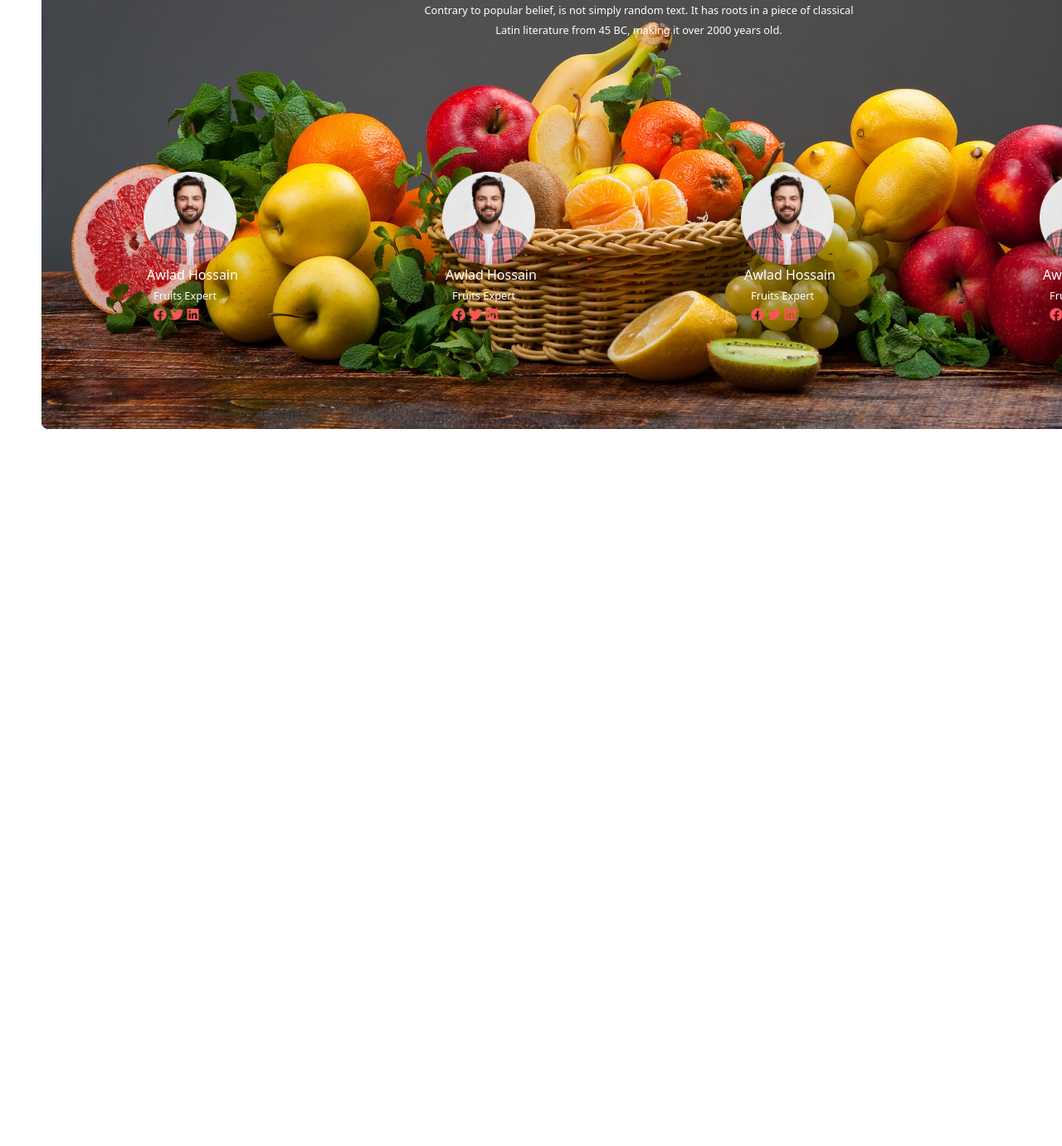
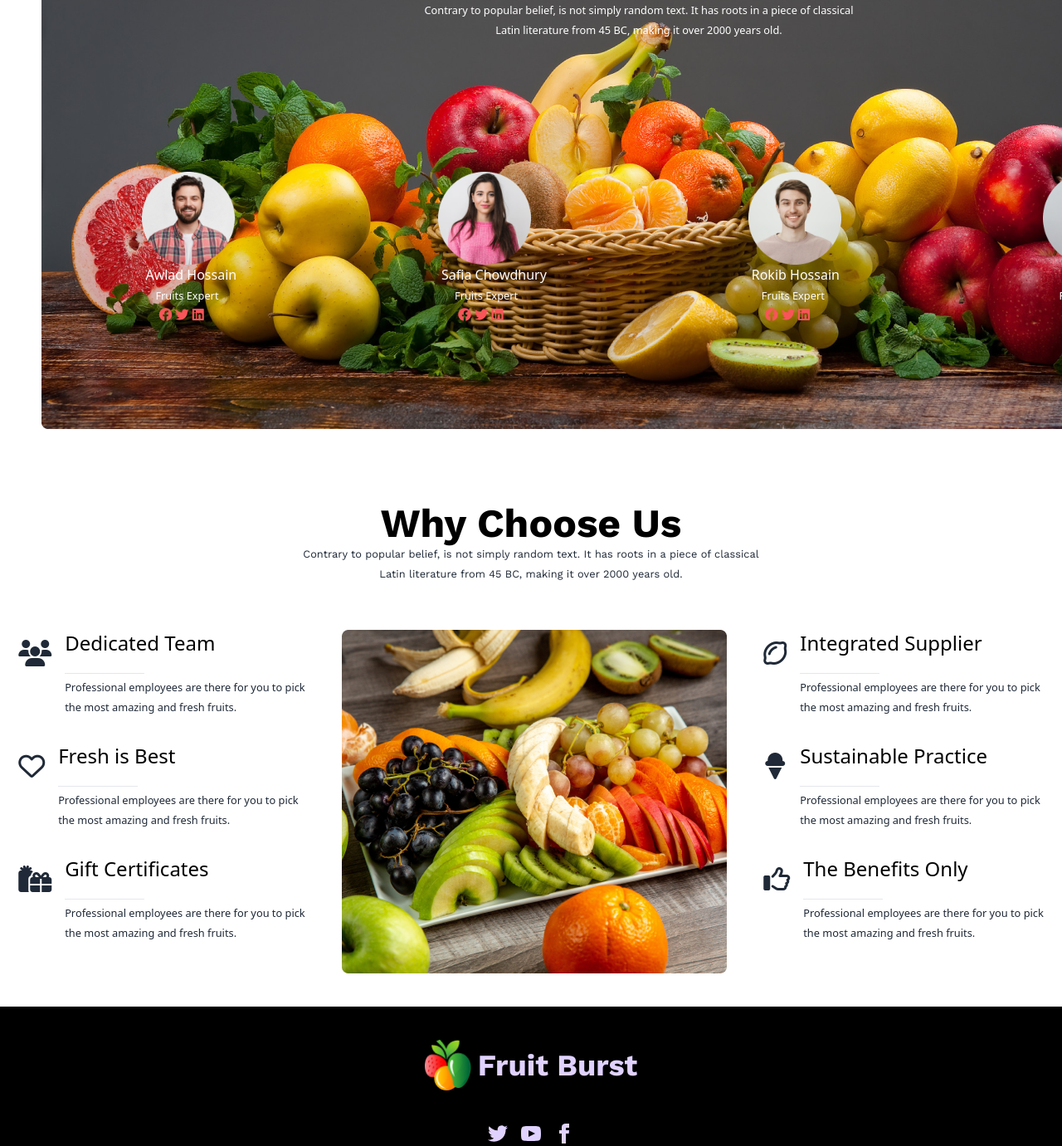
Before and after one commit to Rifat2003/assihnment-3, a plain HTML site: page index.html in a window 1280 px wide. Shown: the part 1737-3118 px from the top of the page at 83% size. Before the commit the page ends 2344 px from the top, so only its background shows below. Drawn offline with nearby package versions, Linux system fonts and the light colour scheme.

Commit message:
added main and parts of footer

```diff
--- a/index.html
+++ b/index.html
@@ -12,6 +12,7 @@
 <link rel="preconnect" href="https://fonts.gstatic.com" crossorigin>
 <link href="https://fonts.googleapis.com/css2?family=Lato:wght@300;400;700;900&family=Work+Sans:wght@400;500;600;700;800&display=swap" rel="stylesheet">
 <link rel="stylesheet" href="https://cdnjs.cloudflare.com/ajax/libs/font-awesome/6.4.0/css/all.min.css" integrity="sha512-iecdLmaskl7CVkqkXNQ/ZH/XLlvWZOJyj7Yy7tcenmpD1ypASozpmT/E0iPtmFIB46ZmdtAc9eNBvH0H/ZpiBw==" crossorigin="anonymous" referrerpolicy="no-referrer" />
+<link rel="shortcut icon" href="images/logo.png" type="image/x-icon">
 <style>
     .font-lato {
         font-family: 'Lato', sans-serif;
@@ -35,6 +36,7 @@ align-items: center;
 gap: 10px;
 border-radius: 8px;
 background: #F85559;
+
     }
     .team-section {
       background-image: url(images/banner1.png);
@@ -424,38 +426,38 @@ background: #F85559;
            <div class="flex justify-around mt-40"><div class="justify-center">
               <div class="w-28"><img  src="images/member1.png" alt=""></div>
               <div class="ml-1"><h3 class="text-white">Awlad Hossain</h3>
-              <p class="ml-2 text-white"><small>Fruits Expert</small></p>
-              <div class="ml-2"><i class=" text-[#F85559] fa-brands fa-facebook"></i>
+              <p class="ml-3 text-white"><small>Fruits Expert</small></p>
+              <div class="ml-4"><i class=" text-[#F85559] fa-brands fa-facebook"></i>
               <i class="  text-[#F85559] fa-brands fa-twitter"></i>
               <i class=" text-[#F85559] fa-brands fa-linkedin"></i>
             </div>
             </div>
             </div>
             <div class="justify-center">
-              <div class="w-28"><img  src="images/member1.png" alt=""></div>
-              <div class="ml-1"><h3 class="text-white">Awlad Hossain</h3>
-              <p class="ml-2 text-white"><small>Fruits Expert</small></p>
-              <div class="ml-2"><i class=" text-[#F85559] fa-brands fa-facebook"></i>
+              <div class="w-28"><img  src="images/member2.png" alt=""></div>
+              <div class="ml-1"><h3 class="text-white">Safia Chowdhury</h3>
+              <p class="ml-4 text-white"><small>Fruits Expert</small></p>
+              <div class="ml-5"><i class=" text-[#F85559] fa-brands fa-facebook"></i>
               <i class="  text-[#F85559] fa-brands fa-twitter"></i>
               <i class=" text-[#F85559] fa-brands fa-linkedin"></i>
             </div>
             </div>
             </div>
             <div class="justify-center">
-              <div class="w-28"><img  src="images/member1.png" alt=""></div>
-              <div class="ml-1"><h3 class="text-white">Awlad Hossain</h3>
-              <p class="ml-2 text-white"><small>Fruits Expert</small></p>
-              <div class="ml-2"><i class=" text-[#F85559] fa-brands fa-facebook"></i>
+              <div class="w-28"><img  src="images/member3.png" alt=""></div>
+              <div class="ml-1"><h3 class="text-white">Rokib Hossain</h3>
+              <p class="ml-3 text-white"><small>Fruits Expert</small></p>
+              <div class="ml-4"><i class=" text-[#F85559] fa-brands fa-facebook"></i>
               <i class="  text-[#F85559] fa-brands fa-twitter"></i>
               <i class=" text-[#F85559] fa-brands fa-linkedin"></i>
             </div>
             </div>
             </div>
             <div class="justify-center">
-              <div class="w-28"><img  src="images/member1.png" alt=""></div>
-              <div class="ml-1"><h3 class="text-white">Awlad Hossain</h3>
-              <p class="ml-2 text-white"><small>Fruits Expert</small></p>
-              <div class="ml-2"><i class=" text-[#F85559] fa-brands fa-facebook"></i>
+              <div class="w-28"><img  src="images/member4.png" alt=""></div>
+              <div class=""><h3 class="ml-8 text-white">Chaity</h3>
+              <p class="ml-5 text-white"><small>Fruits Expert</small></p>
+              <div class="ml-6"><i class=" text-[#F85559] fa-brands fa-facebook"></i>
               <i class="  text-[#F85559] fa-brands fa-twitter"></i>
               <i class=" text-[#F85559] fa-brands fa-linkedin"></i>
             </div>
@@ -464,12 +466,102 @@ background: #F85559;
           </div>
 
       </section>
+      <div class="text-center">
+          <h3 class="font-lato text-5xl font-bold text-black ">Why Choose Us</h3>
+          <p class="font-lato "><small>Contrary to popular belief, is not simply random text. It has roots in a piece of classical <br> Latin literature from 45 BC, making it over 2000 years old.</small></p>
+        </div>
+        <section class="flex justify-around mt-14 mb-10">
+         <div> <div class="flex items-center mb-8 ">
+            <div  class="mr-4 mb-12">
+              <i class="fa-solid fa-users fa-2xl"></i>
+            </div>
+            <div>
+              <h3 class="text-2xl text-black">Dedicated Team</h3>
+              <hr class="text-black h-1 w-24 mt-5">
+              <p><small>Professional employees are there for you to pick <br> the most amazing and fresh fruits.</small></p>
+            </div>
+             </div>
+             <!-- 2nd line -->
+             <div class="flex items-center mb-8 " >
+              <div class="mr-4 mb-12">
+                <i class="fa-regular fa-heart fa-2xl"></i>
+              </div>
+              <div>
+                <h3 class="text-2xl text-black">Fresh is Best</h3>
+                <hr class="text-black h-1 w-24 mt-5">
+                <p><small>Professional employees are there for you to pick <br> the most amazing and fresh fruits.</small></p>
+              </div>
+               <!-- 3rd line -->
+             </div>
+             <div  class="flex items-center mb-8 ">
+              <div class="mr-4 mb-12">
+                <i class="fa-solid fa-gifts fa-2xl"></i>
+              </div>
+              <div>
+                <h3 class="text-2xl text-black">Gift Certificates</h3>
+                <hr class="text-black h-1 w-24 mt-5">
+                <p><small>Professional employees are there for you to pick <br> the most amazing and fresh fruits.</small></p>
+              </div>
+             </div>
+            </div>
+            <!-- image -->
+            <div>
+              <img src="images/whychoose1.png" alt="">
+            </div>
+            <!-- Right lines -->
+            <div>
+              <div class="flex items-center mb-8 ">
+                <div  class="mr-4 mb-12">
+                  <i class="fa-regular fa-lemon fa-2xl"></i>
+                </div>
+                <div>
+                  <h3 class="text-2xl text-black">Integrated Supplier</h3>
+                  <hr class="text-black h-1 w-24 mt-5">
+                  <p><small>Professional employees are there for you to pick <br> the most amazing and fresh fruits.</small></p>
+                </div>
+                 </div>
+                 <!-- 2nd line -->
+                 <div class="flex items-center mb-8 ">
+                  <div  class="mr-4 mb-12">
+                    <i class="fa-solid fa-ice-cream fa-2xl"></i>
+                  </div>
+                  <div>
+                    <h3 class="text-2xl text-black">Sustainable Practice</h3>
+                    <hr class="text-black h-1 w-24 mt-5">
+                    <p><small>Professional employees are there for you to pick <br> the most amazing and fresh fruits.</small></p>
+                  </div>
+                   </div>
+                   <!-- 3rd line -->
+                   <div class="flex items-center mb-8 ">
+                    <div  class="mr-4 mb-12">
+                      <i class="fa-regular fa-thumbs-up fa-2xl"></i>
+                    </div>
+                    <div>
+                      <h3 class="text-2xl text-black">The Benefits Only</h3>
+                      <hr class="text-black h-1 w-24 mt-5">
+                      <p><small>Professional employees are there for you to pick <br> the most amazing and fresh fruits.</small></p>
+                    </div>
+                     </div>
+
+            </div>
+        </section>
 
 
 
     </main>
-    <footer>
+    <footer class="footer footer-center p-10 bg-black text-primary-content">
+      <div class="flex">
+       <img class="w-14" src="images/logo.png" alt="">
+       <h3 class="font-lato text-4xl font-bold">Fruit Burst</h3>
 
+      </div>
+      <div>
+        <div class="grid grid-flow-col gap-4">
+          <a><svg xmlns="http://www.w3.org/2000/svg" width="24" height="24" viewBox="0 0 24 24" class="fill-current"><path d="M24 4.557c-.883.392-1.832.656-2.828.775 1.017-.609 1.798-1.574 2.165-2.724-.951.564-2.005.974-3.127 1.195-.897-.957-2.178-1.555-3.594-1.555-3.179 0-5.515 2.966-4.797 6.045-4.091-.205-7.719-2.165-10.148-5.144-1.29 2.213-.669 5.108 1.523 6.574-.806-.026-1.566-.247-2.229-.616-.054 2.281 1.581 4.415 3.949 4.89-.693.188-1.452.232-2.224.084.626 1.956 2.444 3.379 4.6 3.419-2.07 1.623-4.678 2.348-7.29 2.04 2.179 1.397 4.768 2.212 7.548 2.212 9.142 0 14.307-7.721 13.995-14.646.962-.695 1.797-1.562 2.457-2.549z"></path></svg></a>
+          <a><svg xmlns="http://www.w3.org/2000/svg" width="24" height="24" viewBox="0 0 24 24" class="fill-current"><path d="M19.615 3.184c-3.604-.246-11.631-.245-15.23 0-3.897.266-4.356 2.62-4.385 8.816.029 6.185.484 8.549 4.385 8.816 3.6.245 11.626.246 15.23 0 3.897-.266 4.356-2.62 4.385-8.816-.029-6.185-.484-8.549-4.385-8.816zm-10.615 12.816v-8l8 3.993-8 4.007z"></path></svg></a>
+          <a><svg xmlns="http://www.w3.org/2000/svg" width="24" height="24" viewBox="0 0 24 24" class="fill-current"><path d="M9 8h-3v4h3v12h5v-12h3.642l.358-4h-4v-1.667c0-.955.192-1.333 1.115-1.333h2.885v-5h-3.808c-3.596 0-5.192 1.583-5.192 4.615v3.385z"></path></svg></a>
+        </div>
+      </div>
     </footer>
 
 </body>
```
